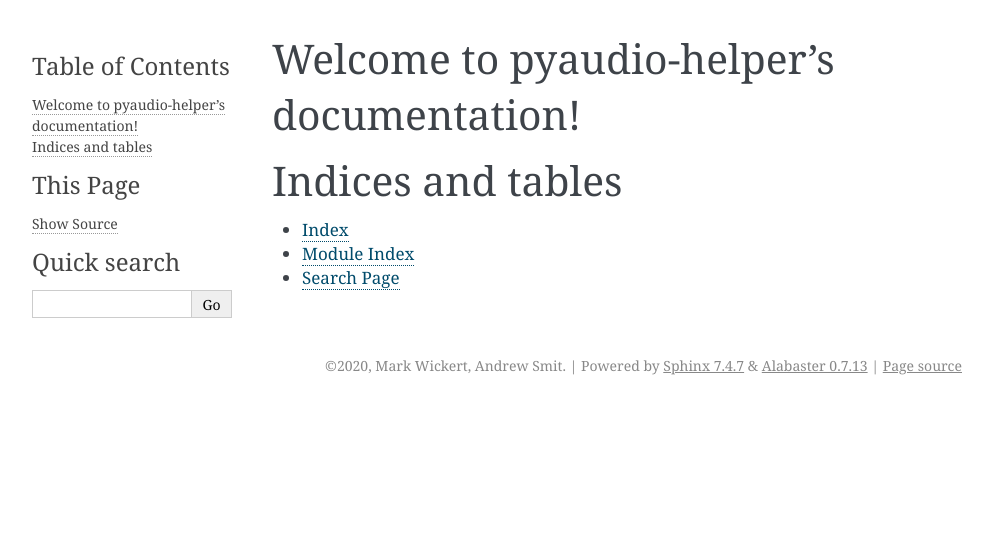
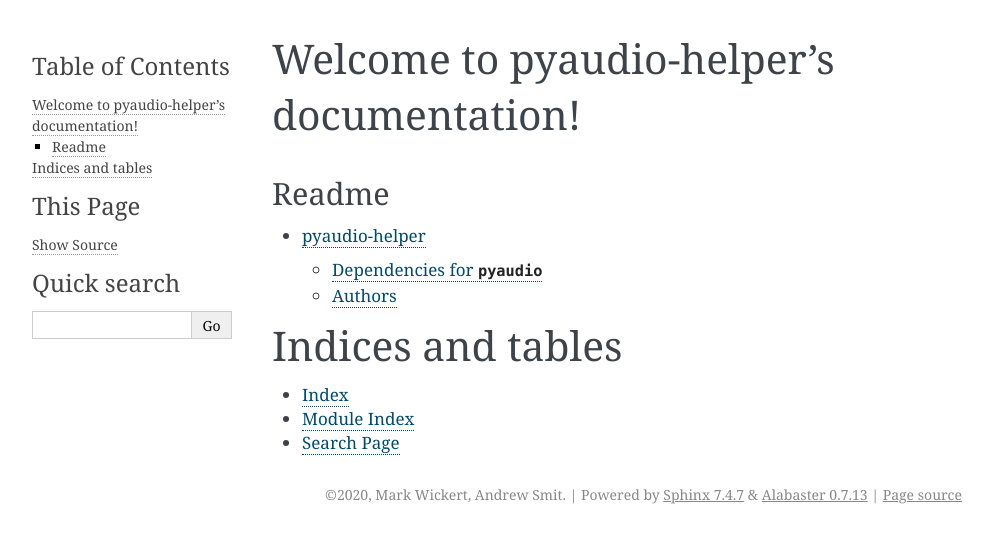
Before and after one commit to scikit-dsp-comm/pyaudio_helper, a Sphinx documentation site: the page built from docs/source/index.rst, in a window 1280 px wide. Shown: the top 543 px of the page, without its empty margins (148-1141 px from the left). Built offline with Sphinx 7.4.7, drawn with Linux system fonts in a browser that asks for light colours; the version number is read from the project's files by our own code.

```diff
--- a/docs/source/conf.py
+++ b/docs/source/conf.py
@@ -16,7 +16,7 @@ log = getLogger(__name__)
 import os
 import sys
 sys.path.insert(0, os.path.abspath('.'))
-sys.path.insert(0, os.path.abspath('../../sk_dsp_comm'))
+sys.path.insert(0, os.path.abspath('../../sk_dsp_comm/pyaudio_helper'))
 try:
     os.symlink('../../README.md', 'readme.md')
 except FileExistsError as fee:
@@ -29,8 +29,8 @@ from sk_dsp_comm.pyaudio_helper import __version__
 project = 'pyaudio-helper'
 copyright = '2020, Mark Wickert, Andrew Smit'
 author = 'Mark Wickert, Andrew Smit'
-version = __version__.__version__
-release = __version__.__version__
+version = __version__
+release = __version__
 
 
 # -- General configuration ---------------------------------------------------
--- a/docs/source/index.rst
+++ b/docs/source/index.rst
@@ -5,6 +5,12 @@
 
 Welcome to pyaudio-helper's documentation!
 ==========================================
+
+Readme
+------
+
+.. toctree::
+   readme.md
 
 .. toctree::
    :maxdepth: 2
```
Also changed, not shown: README.md (+2 -0 lines).
